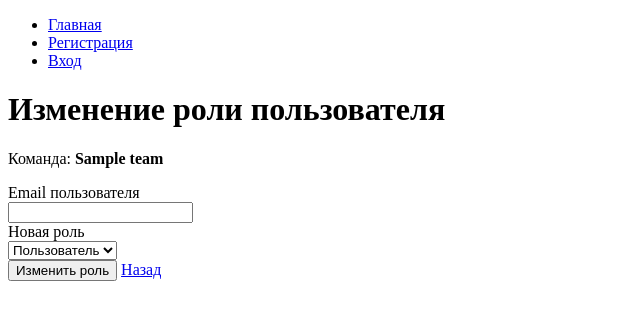
After one commit to Lykor1/final_project, a Django app: page /frontend/teams/1/change-role/ in a window 1280 px wide. The commit adds this page. Shown: the top 320 px of the page, without its empty margins (0-640 px from the left). Run offline with Django 5.2, Linux system fonts and the light colour scheme; tables that the repository leaves empty hold one stand-in row (values such as "Sample post").

Commit message:
feat(frontend): реализована смена роли пользователя
- реализовано представление teams_change_role для рендеринга шаблона страницы
- создан url-маршрут 'teams/<int:team_id>/change_role/' для представления
- добавлены необходимые url-маршруты в base.html
- создана ссылка в list.html для страницы смены роли
- реализована страница change_role.html для смены роли пользователя

```diff
--- a/frontend/templates/base.html
+++ b/frontend/templates/base.html
@@ -21,6 +21,7 @@
             usersList: "{% url 'frontend:users-list' %}",
             teamsCreate: "{% url 'frontend:teams-create' %}",
             teamsList: "{% url 'frontend:teams-list' %}",
+            teamsChangeRole:"{% url 'frontend:teams-change-role' 0 %}",
 
             loginAPI: "{% url 'users:login' %}",
             logoutAPI: "{% url 'users:logout' %}",
--- /dev/null
+++ b/frontend/templates/teams/change_role.html
@@ -0,0 +1,71 @@
+{% extends 'base.html' %}
+
+{% block title %}
+    Изменение роли
+{% endblock %}
+
+{% block content %}
+    <h1>Изменение роли пользователя</h1>
+
+    <p>Команда: <strong>{{ team.name }}</strong></p>
+
+    <form id="change-role-form">
+        <div>
+            <label>Email пользователя</label><br>
+            <input type="email" id="email" required>
+        </div>
+        <div>
+            <label>Новая роль</label><br>
+            <select id="role">
+                <option value="user">Пользователь</option>
+                <option value="manager">Менеджер</option>
+                <option value="admin">Админ</option>
+            </select>
+        </div>
+        <button type="submit">Изменить роль</button>
+        <a href="{% url 'frontend:teams-list' %}">Назад</a>
+    </form>
+
+    <script>
+        const TEAM_CHANGE_ROLE_API =
+            "{% url 'teams:change-role' team.id %}";
+    </script>
+
+    <script>
+        document
+            .getElementById('change-role-form')
+            .addEventListener('submit', async (e) => {
+                e.preventDefault();
+
+                const email = document.getElementById('email').value.trim();
+                const role = document.getElementById('role').value;
+
+                if (!email) {
+                    alert('Введите email');
+                    return;
+                }
+
+                const response = await fetch(TEAM_CHANGE_ROLE_API, {
+                    method: 'POST',
+                    headers: {
+                        'Content-Type': 'application/json',
+                        'Authorization': `Bearer ${localStorage.getItem('access')}`
+                    },
+                    body: JSON.stringify({
+                        user_email: email,
+                        user_role: role
+                    })
+                });
+
+                const data = await response.json();
+
+                if (!response.ok) {
+                    alert(data.detail || 'Ошибка изменения роли');
+                    return;
+                }
+
+                alert('Роль пользователя изменена');
+                document.getElementById('email').value = '';
+            });
+    </script>
+{% endblock %}
--- a/frontend/templates/teams/list.html
+++ b/frontend/templates/teams/list.html
@@ -80,6 +80,8 @@
                             <button onclick="deleteTeam(${team.id})">Удалить</button>
                             <hr>
                             <button onclick="updateTeam(${team.id})">Редактировать</button>
+                            <hr>
+                            <a href="${URLS.teamsChangeRole.replace('/0', `/${team.id}`)}">Изменить роль пользователя</a>
                             <hr>
                             <div>
                                 <input type="email" placeholder="email пользователя" id="add-user-email-${team.id}"
--- a/frontend/urls.py
+++ b/frontend/urls.py
@@ -12,4 +12,5 @@ urlpatterns = [
     path('users/list/', views.users_list, name='users-list'),
     path('teams/create/', views.teams_create, name='teams-create'),
     path('teams/list/', views.teams_list, name='teams-list'),
+    path('teams/<int:team_id>/change-role/', views.teams_change_role, name='teams-change-role'),
 ]
--- a/frontend/views.py
+++ b/frontend/views.py
@@ -1,4 +1,6 @@
-from django.shortcuts import render
+from django.shortcuts import render, get_object_or_404
+
+from teams.models import Team
 
 
 def index(request):
@@ -27,3 +29,8 @@ def teams_create(request):
 
 def teams_list(request):
     return render(request, 'teams/list.html')
+
+
+def teams_change_role(request, team_id):
+    team = get_object_or_404(Team, pk=team_id)
+    return render(request, 'teams/change_role.html', {'team': team})
```
